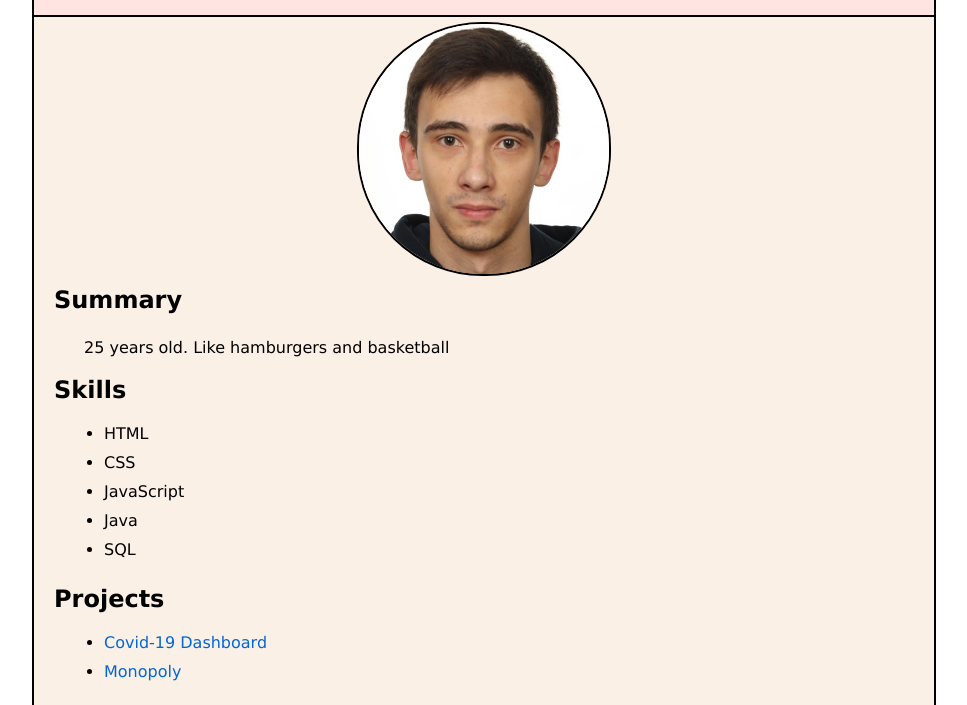
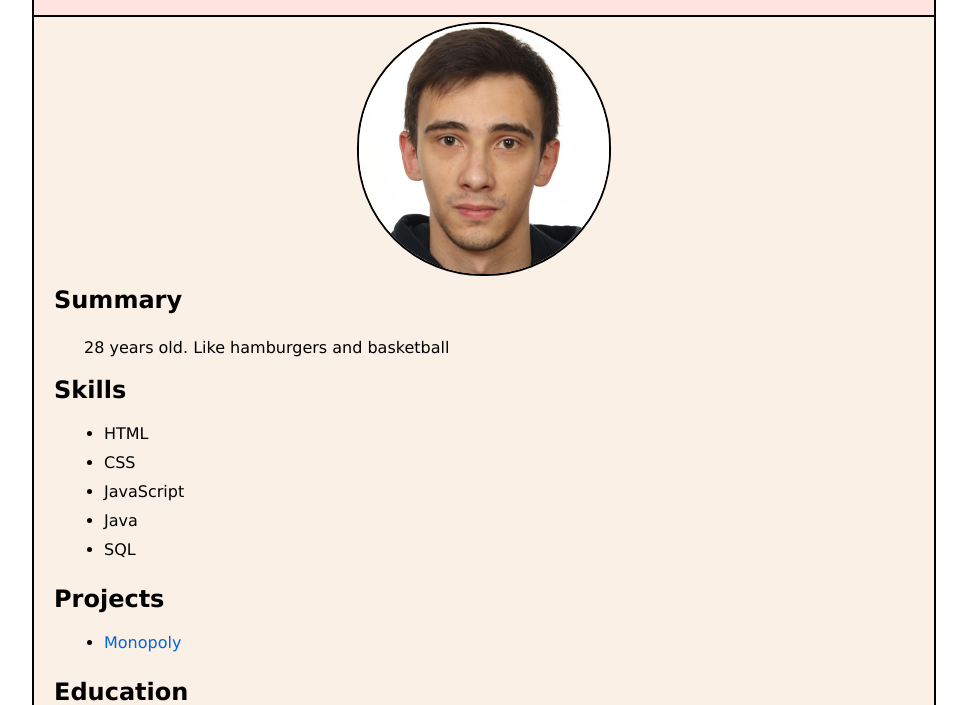
Before and after one commit to SergeyDanchenko/rsschool-cv, a plain HTML site: page index.html in a window 1280 px wide. Shown: the part 95-800 px from the top of the page, without its empty margins (156-1123 px from the left). Drawn offline with Linux system fonts and the light colour scheme.

Commit message:
fix: small fix

```diff
--- a/index.html
+++ b/index.html
@@ -1,4 +1,4 @@
-<!doctype html>
+<!DOCTYPE html>
 <html lang="en">
   <head>
     <meta charset="utf-8">
@@ -15,7 +15,7 @@
         <img src="55.jpg" alt="photo">
         <section class="summary">
           <h2> Summary </h2>
-          <p> 25 years old. Like hamburgers and basketball </p>
+          <p> 28 years old. Like hamburgers and basketball </p>
         </section>
         <section class="skills">
           <h2> Skills </h2>
@@ -30,7 +30,6 @@
         <section class="projects">
           <h2> Projects </h2>
           <ul>
-            <li><a href="https://rolling-scopes-school.github.io/sergeydanchenko-JS2020Q3/covid-dashboard/">Covid-19 Dashboard</a></li>
             <li> <a href="https://sergeydanchenko.github.io/monopoly/deploy/">Monopoly</a></li>
           </ul>
         </section>
```
